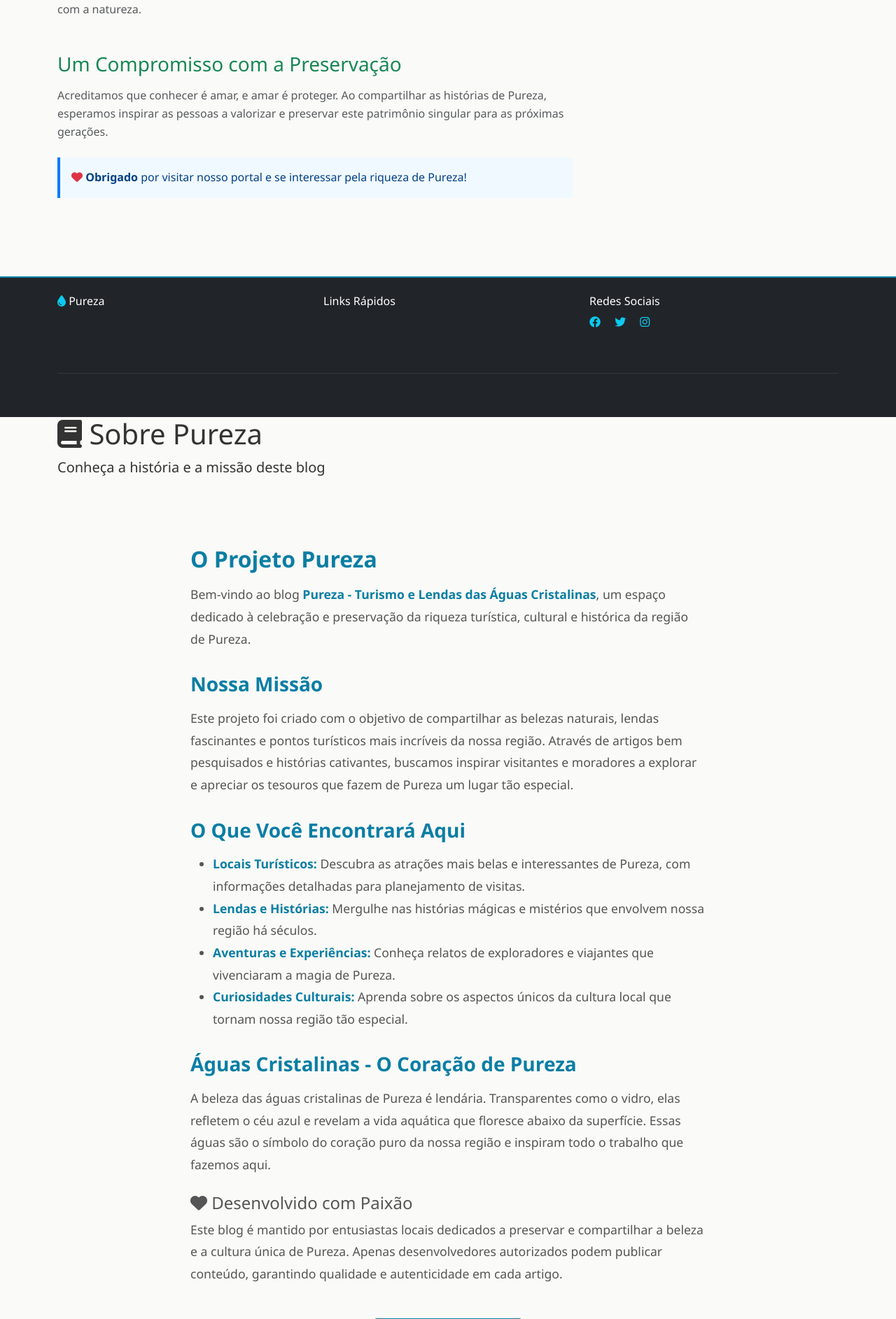
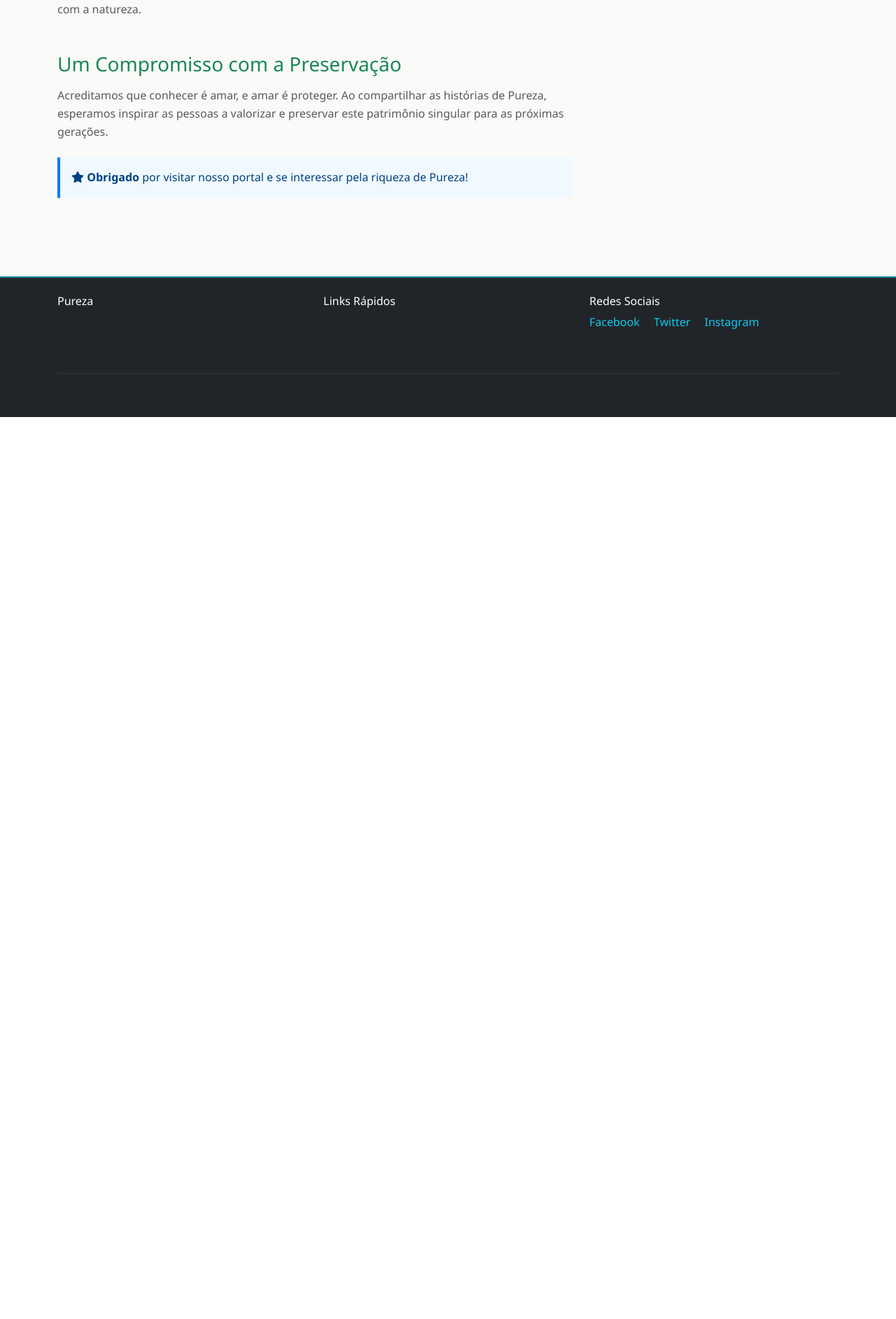
Before and after one commit to limaeloisa/BLOG-4BM, a Flask app: page /sobre in a window 1280 px wide. Shown: the part 1227-3112 px from the top of the page at 70% size. After the commit the page ends 1823 px from the top, so only its background shows below. Run offline with Flask 3, Linux system fonts and the light colour scheme.

Commit message:
atualização e correção de erros

```diff
--- a/static/js/script.js
+++ b/static/js/script.js
@@ -1,7 +1,3 @@
-// ========================================
-// PUREZA - JavaScript Interativo
-// ========================================
-
 document.addEventListener('DOMContentLoaded', function() {
     // Inicializar efeitos
     initScrollAnimations();
--- a/templates/sobre.html
+++ b/templates/sobre.html
@@ -105,7 +105,7 @@
                     </p>
 
                     <div class="alert alert-info mt-4" role="alert">
-                        <i class="fas fa-heart text-danger"></i> <strong>Obrigado</strong> por visitar nosso portal e se interessar pela riqueza de Pureza!
+                        <i class="fas fa-star"></i> <strong>Obrigado</strong> por visitar nosso portal e se interessar pela riqueza de Pureza!
                     </div>
                 </div>
 
@@ -153,7 +153,7 @@
         <div class="container">
             <div class="row">
                 <div class="col-md-4">
-                    <h6><i class="fas fa-droplet text-info"></i> Pureza</h6>
+                    <h6>Pureza</h6>
                     <p class="text-muted small">Um tesouro de águas cristalinas</p>
                 </div>
                 <div class="col-md-4">
@@ -165,9 +165,9 @@
                 </div>
                 <div class="col-md-4">
                     <h6>Redes Sociais</h6>
-                    <a href="#" class="text-info me-3"><i class="fab fa-facebook"></i></a>
-                    <a href="#" class="text-info me-3"><i class="fab fa-twitter"></i></a>
-                    <a href="#" class="text-info"><i class="fab fa-instagram"></i></a>
+                    <a href="#" class="text-info me-3">Facebook</a>
+                    <a href="#" class="text-info me-3">Twitter</a>
+                    <a href="#" class="text-info">Instagram</a>
                 </div>
             </div>
             <hr class="border-secondary mt-4 mb-3">
@@ -179,90 +179,3 @@
     <script src="{{ url_for('static', filename='js/script.js') }}"></script>
 </body>
 </html>
-            <div class="collapse navbar-collapse" id="navbarNav">
-                <ul class="navbar-nav ms-auto">
-                    <li class="nav-item">
-                        <a class="nav-link" href="{{ url_for('index') }}">
-                            <i class="fas fa-home"></i> Início
-                        </a>
-                    </li>
-                    <li class="nav-item">
-                        <a class="nav-link active" href="{{ url_for('sobre') }}">
-                            <i class="fas fa-info-circle"></i> Sobre
-                        </a>
-                    </li>
-                </ul>
-            </div>
-        </div>
-    </nav>
-
-    <!-- Hero Header -->
-    <div class="post-header">
-        <div class="container">
-            <h1><i class="fas fa-book"></i> Sobre Pureza</h1>
-            <p class="lead">Conheça a história e a missão deste blog</p>
-        </div>
-    </div>
-
-    <!-- Main Content -->
-    <main class="py-5">
-        <div class="container">
-            <div class="row">
-                <div class="col-lg-8 offset-lg-2">
-                    <div class="post-content">
-                        <h2>O Projeto Pureza</h2>
-                        <p>
-                            Bem-vindo ao blog <strong>Pureza - Turismo e Lendas das Águas Cristalinas</strong>, um espaço dedicado à celebração e preservação da riqueza turística, cultural e histórica da região de Pureza.
-                        </p>
-
-                        <h3>Nossa Missão</h3>
-                        <p>
-                            Este projeto foi criado com o objetivo de compartilhar as belezas naturais, lendas fascinantes e pontos turísticos mais incríveis da nossa região. Através de artigos bem pesquisados e histórias cativantes, buscamos inspirar visitantes e moradores a explorar e apreciar os tesouros que fazem de Pureza um lugar tão especial.
-                        </p>
-
-                        <h3>O Que Você Encontrará Aqui</h3>
-                        <ul>
-                            <li><strong>Locais Turísticos:</strong> Descubra as atrações mais belas e interessantes de Pureza, com informações detalhadas para planejamento de visitas.</li>
-                            <li><strong>Lendas e Histórias:</strong> Mergulhe nas histórias mágicas e mistérios que envolvem nossa região há séculos.</li>
-                            <li><strong>Aventuras e Experiências:</strong> Conheça relatos de exploradores e viajantes que vivenciaram a magia de Pureza.</li>
-                            <li><strong>Curiosidades Culturais:</strong> Aprenda sobre os aspectos únicos da cultura local que tornam nossa região tão especial.</li>
-                        </ul>
-
-                        <h3>Águas Cristalinas - O Coração de Pureza</h3>
-                        <p>
-                            A beleza das águas cristalinas de Pureza é lendária. Transparentes como o vidro, elas refletem o céu azul e revelam a vida aquática que floresce abaixo da superfície. Essas águas são o símbolo do coração puro da nossa região e inspiram todo o trabalho que fazemos aqui.
-                        </p>
-
-                        <div class="post-footer mt-4">
-                            <h4><i class="fas fa-heart"></i> Desenvolvido com Paixão</h4>
-                            <p>
-                                Este blog é mantido por entusiastas locais dedicados a preservar e compartilhar a beleza e a cultura única de Pureza. Apenas desenvolvedores autorizados podem publicar conteúdo, garantindo qualidade e autenticidade em cada artigo.
-                            </p>
-                        </div>
-
-                        <div class="mt-5 text-center">
-                            <a href="{{ url_for('index') }}" class="btn btn-primary btn-lg">
-                                <i class="fas fa-arrow-left"></i> Voltar aos Posts
-                            </a>
-                        </div>
-                    </div>
-                </div>
-            </div>
-        </div>
-    </main>
-
-    <!-- Footer -->
-    <footer class="text-center py-5 mt-5">
-        <div class="container">
-            <p class="mb-2">
-                <i class="fas fa-copyright"></i> 2026 Pureza - Turismo e Lendas das Águas Cristalinas
-            </p>
-            <p class="small">
-                <i class="fas fa-droplet"></i> Preservando as belezas naturais e histórias da região
-            </p>
-        </div>
-    </footer>
-
-    <script src="https://cdn.jsdelivr.net/npm/bootstrap@5.3.0/dist/js/bootstrap.bundle.min.js"></script>
-</body>
-</html>
```
Also changed, not shown: templates/cultura.html (+4 -4 lines), templates/detalhe.html (+9 -9 lines), templates/historia.html (+6 -6 lines), templates/index.html (+12 -12 lines), templates/lendas.html (+6 -6 lines), templates/pau-brasil.html (+6 -6 lines), templates/turismo.html (+6 -6 lines).
